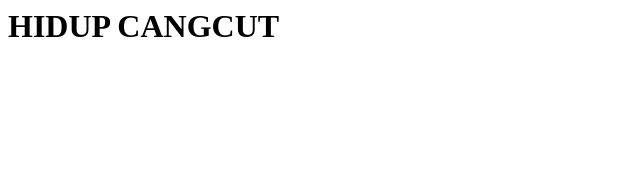
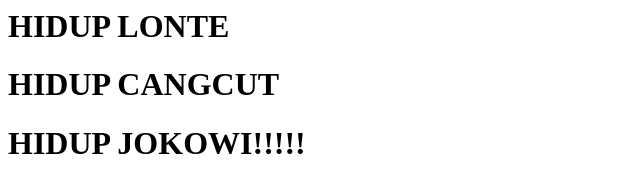
Before and after one commit to KaurelD/KaurelD.github.io, a plain HTML site: page index.html in a window 1280 px wide. Shown: the whole page, without its empty margins (0-640 px from the left). Drawn offline with Linux system fonts and the light colour scheme.

Commit message:
Update index.html

```diff
--- a/index.html
+++ b/index.html
@@ -1 +1,3 @@
+<h1>HIDUP LONTE</h1>
 <h1>HIDUP CANGCUT</h1>
+<h1>HIDUP JOKOWI!!!!!</h1>
```
